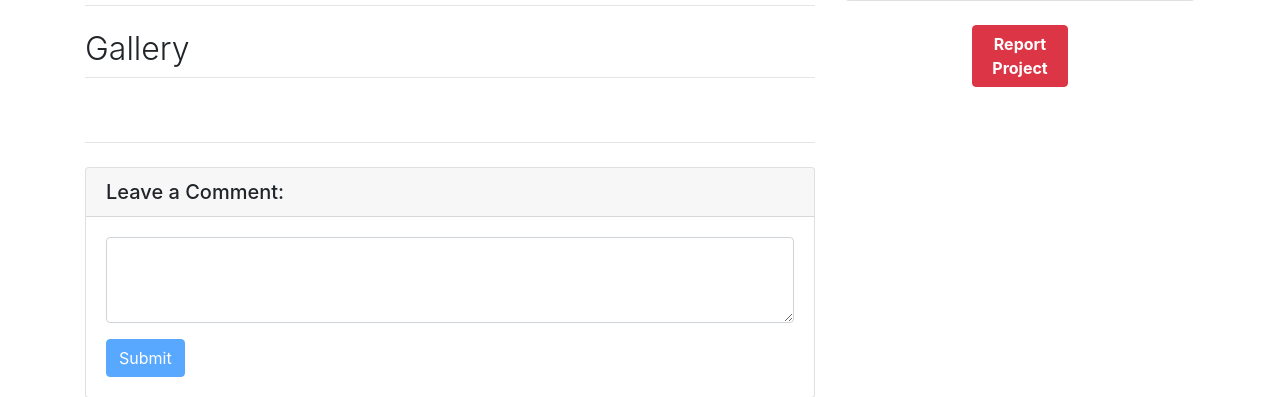
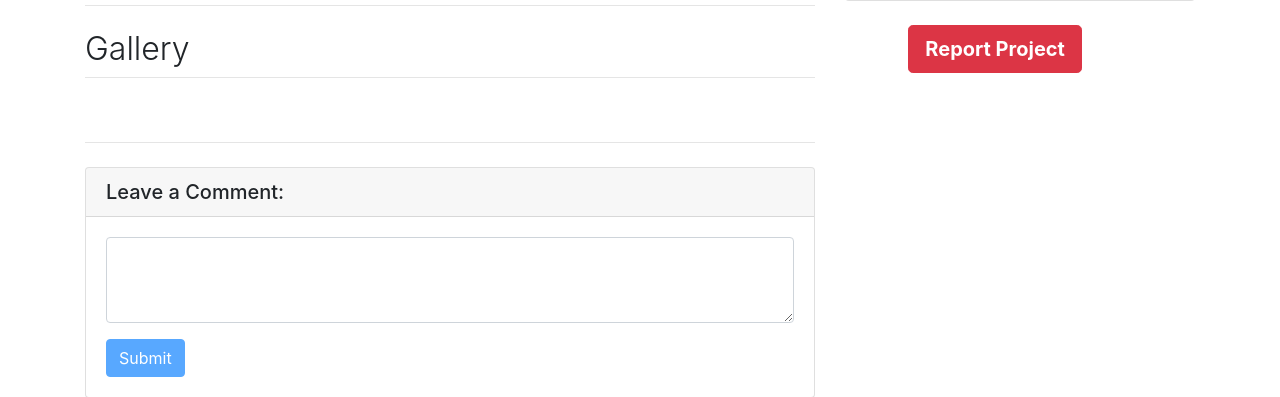
Before and after one commit to mohabrabie/EgyFund-Donation-System-by-Django, a Django app: template funds/templates/funds/read_project.html in a window 1280 px wide. Shown: the part 500-897 px from the top of the page. Run offline with Django 3.2, Linux system fonts and the light colour scheme; the template is opened without the code that fills it, so the values that code supplies are empty; some libraries are stand-ins or nearby versions.

Commit message:
adjustingdelete & report  buttons

```diff
--- a/funds/templates/funds/read_project.html
+++ b/funds/templates/funds/read_project.html
@@ -261,11 +261,11 @@
 
 
 
-          <div class="d-grid gap-2 col-4 mx-auto">
+          <div class="d-grid gap-2 col-8 mx-auto">
 
           {% if project_target_percent < 25  and session_user.id == project_data.user.id %}
 
-            <a href="{% url 'project_delete' project_data.id  %} " class="btn btn-danger font-weight-bold" >Delete Project</a>
+            <a href="{% url 'project_delete' project_data.id  %} " class="btn btn-danger btn-lg font-weight-bold" >Delete Project</a>
               <br>
               <br>
 
@@ -274,7 +274,7 @@
 
 
 
-            <button type="submit" class="btn btn-danger font-weight-bold" data-toggle="modal" data-target="#exampleModal">Report Project</button>
+            <button type="submit" class="btn btn-danger btn-lg font-weight-bold" data-toggle="modal" data-target="#exampleModal">Report Project</button>
 
 
           </div>
```
